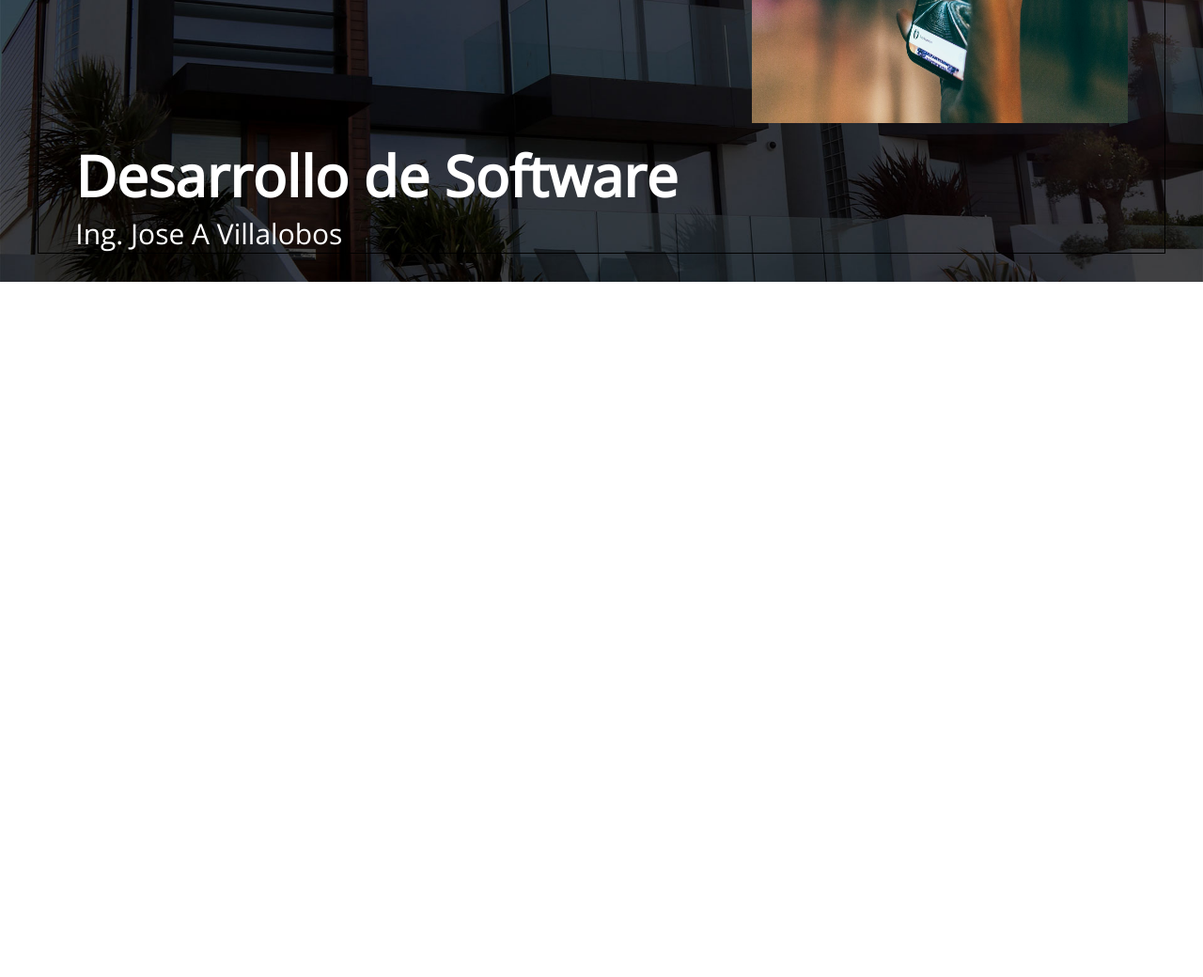
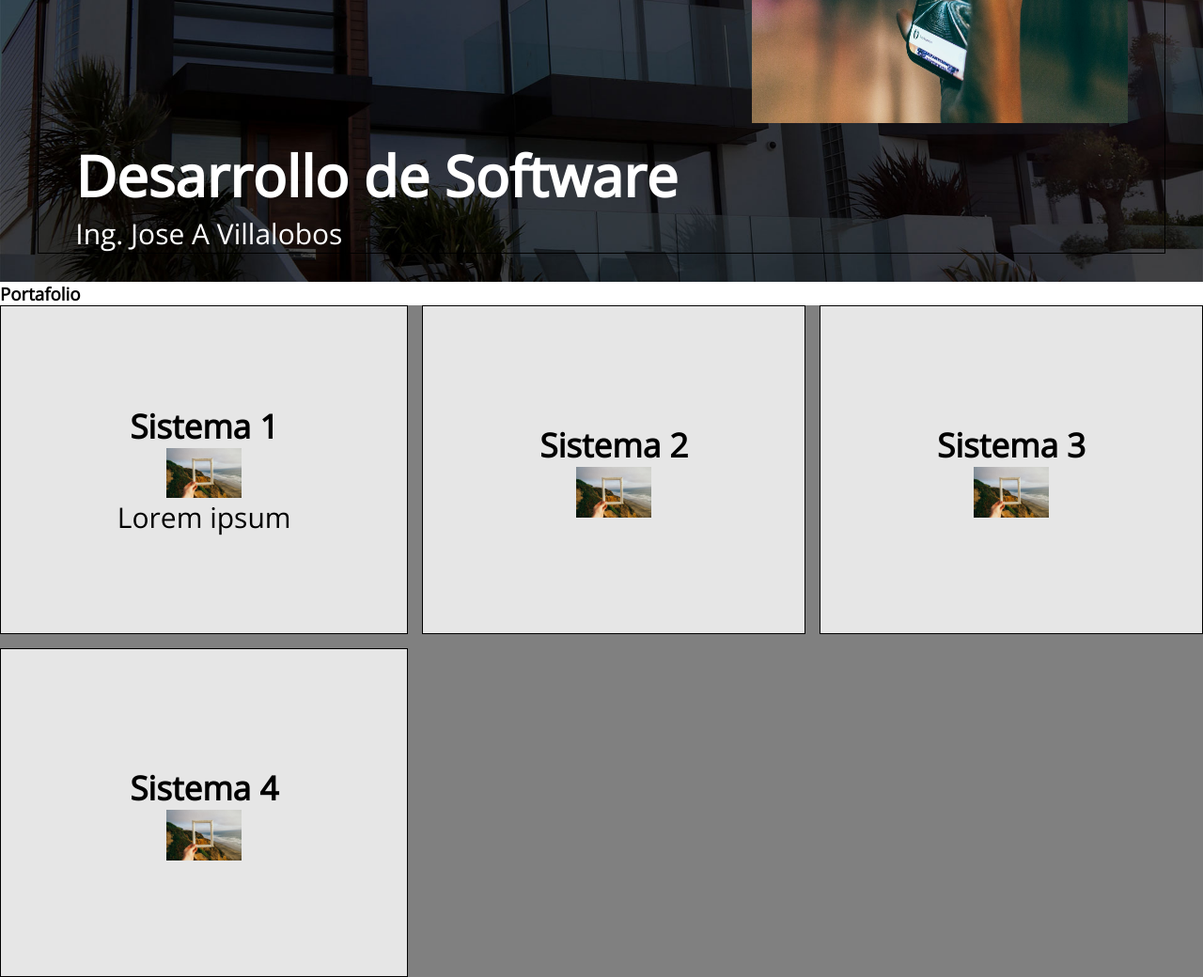
Before and after one commit to joseavc/PortafolioJAVC, a plain HTML site: page index.html in a window 1280 px wide. Shown: the part 500-1540 px from the top of the page at 94% size. Before the commit the page ends 800 px from the top, so only its background shows below. Drawn offline with nearby package versions, Linux system fonts and the light colour scheme.

Commit message:
Se modifican reglas del ejemplo de grid css

```diff
--- a/assets/css/main.css
+++ b/assets/css/main.css
@@ -133,6 +133,36 @@ nav a:last-of-type{
 } */
 
 
+
+/* Seccion 2 */
+
+.grid-container{
+    background-color: grey;
+
+    display: grid;
+    grid-template-columns: auto auto auto;
+    grid-template-rows: 350px 350px;
+    row-gap: 15px;
+    column-gap: 15px;
+
+}
+
+.perfil-card{
+    background-color: rgba(255, 255, 255, 0.8);
+    border: 1px solid black;
+    font-size: 30px;
+    text-align: center;
+    display: flex;
+    justify-content: center;
+    align-items: center;
+    flex-direction: column;
+}
+
+.perfil-card img{
+    width: 80px;
+}
+
+
 /* EXTRAS */
 
 
--- a/index.html
+++ b/index.html
@@ -47,14 +47,35 @@
 
     </header>
 
-    <!-- Portada
-    <section id="home-hero">
-        <div>
-            <h1>Desarrollo de Software</h1>
-            <p>Por Beto DEV</p>
+    <h3>Portafolio</h3>
+    <section class="grid-container">
+
+        <div class="perfil-card">
+            <h3>Sistema 1</h3>
+            <img src="assets/img/imagen1.png" alt="">
+            <p>Lorem ipsum</p>
+
         </div>
-        <img src="assets/img/imagen2.png" alt="Foto del desarrollador">
-    </section> -->
+
+        <div class="perfil-card">
+            <h3>Sistema 2</h3>
+            <img src="assets/img/imagen1.png" alt="">
+
+        </div>
+
+        <div class="perfil-card">
+            <h3>Sistema 3</h3>
+            <img src="assets/img/imagen1.png" alt="">
+
+        </div>
+
+        <div class="perfil-card">
+            <h3>Sistema 4</h3>
+            <img src="assets/img/imagen1.png" alt="">
+
+        </div>
+
+    </section>
 
 
 </body>
```
